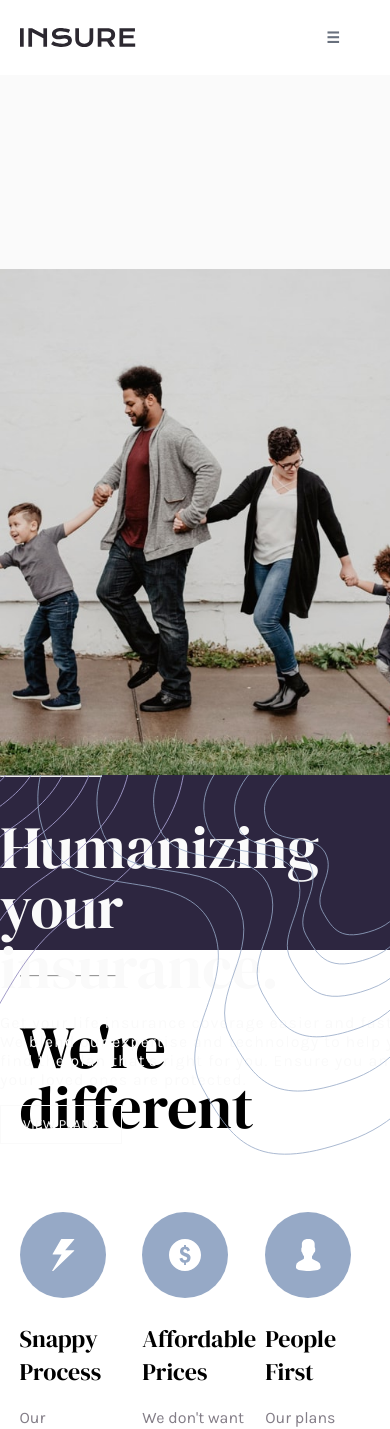
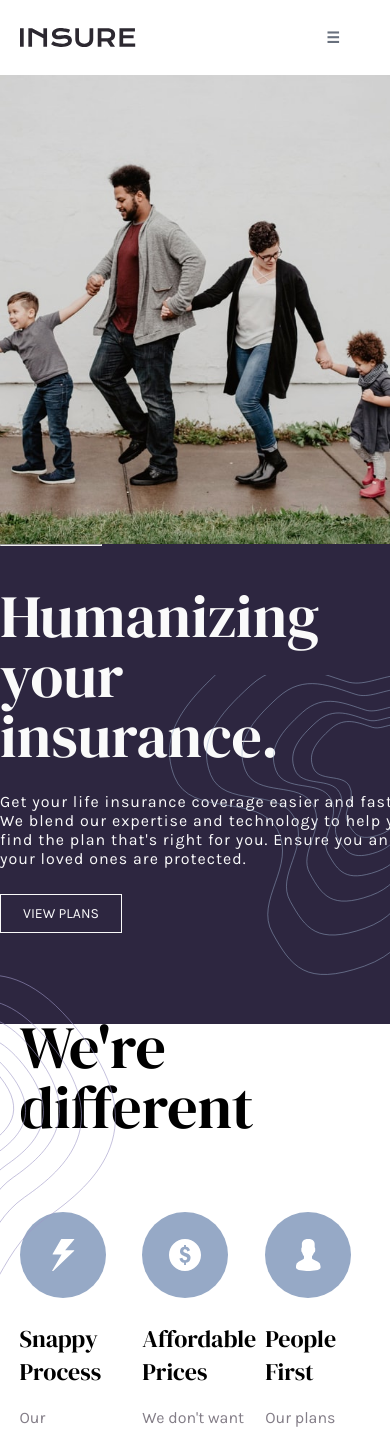
Before and after one commit to kabocha23/Insure-Landing-Page, a React (Create React App) app: page / in a window 390 px wide. Shown: the top 1429 px of the page. Built offline with nearby package versions, Linux system fonts and the light colour scheme.

Commit message:
Adding mobile responsive styles

```diff
--- a/src/components/Body/Body.css
+++ b/src/components/Body/Body.css
@@ -175,7 +175,6 @@
 }
 .body-find-out-btn {
     width: 30%;
-    /* min-width: */
     margin-top: auto;
     margin-bottom: auto;
 }
@@ -209,11 +208,12 @@
         background-color: hsl(0, 0%, 98%);
     }
     #intro-left-overlay {
-        height: 80%;
+        top: 150%;
+        height: 50%;
     }
     #intro-right-overlay {
         top: 100%;
-        height: 80%;
+        height: 50%;
     }
 
     .body-intro-sub {
@@ -222,21 +222,23 @@
         margin-top: 0;
     }
     .body-intro-text {
-        display: block;
         background-color: hsl(256, 26%, 20%);
         width: 100%;
-        height: 20%;
+        height: 30em;
+        margin-top: auto;
+        margin-bottom: auto;
     }
     .body-intro-img {
         width: 100%;
-        /* height: 100%; */
         margin-left: 0px;
         margin-right: 0px;
-        z-index: 1000;
     }
     .body-intro-img img {
         max-width: 641px;
+        height: 100%;
+        min-width: 0px;
         margin-left: auto;
         margin-right: auto;
+        z-index: 1000;
     }
 }
```
